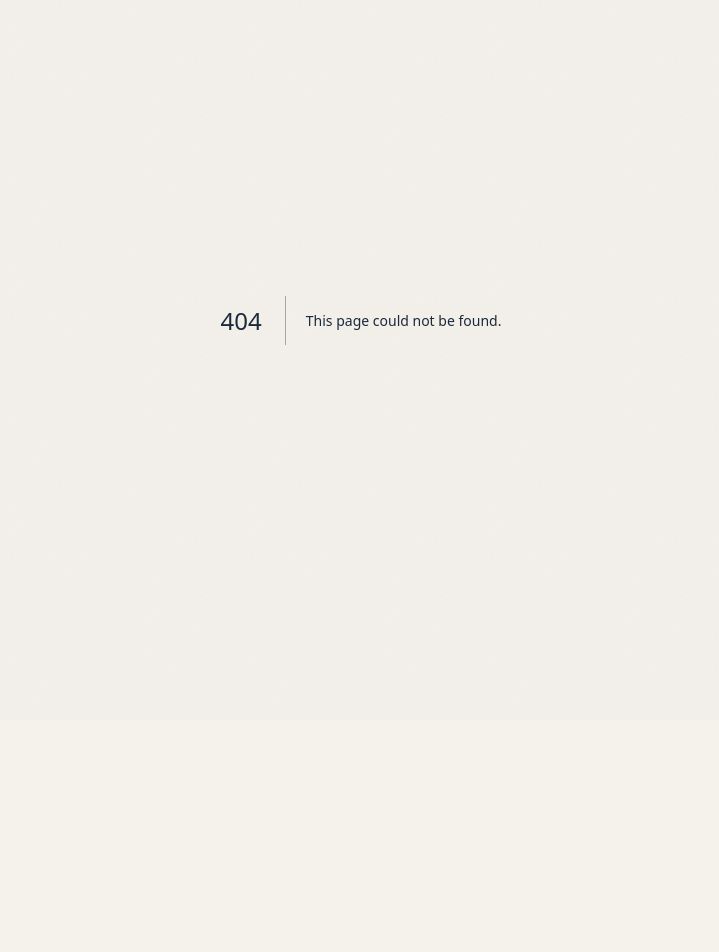
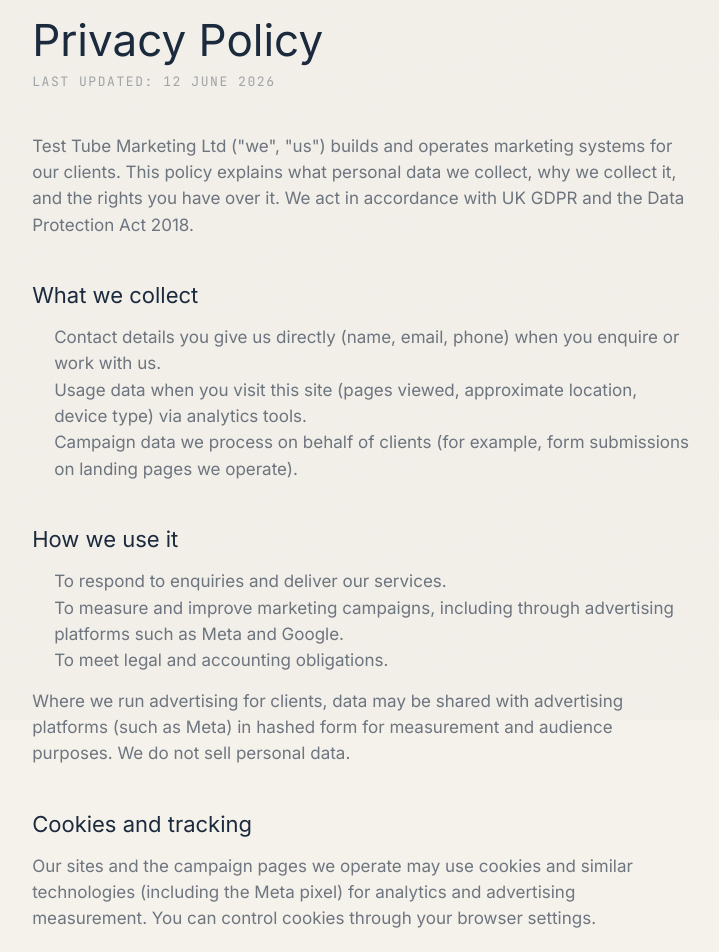
Before and after one commit to bigfish777-dog/testtubemarketing.com, a Next.js app: page /privacy in a window 1280 px wide. Before the commit this address had no page. Shown: the part 80-1032 px from the top of the page, without its empty margins (279-998 px from the left). Before the commit the page ends 800 px from the top, so only its background shows below. Built offline with nearby package versions, Linux system fonts and the light colour scheme.

Commit message:
Add privacy policy page at /privacy
Co-Authored-By: Claude Fable 5 <noreply@anthropic.com>

```diff
--- /dev/null
+++ b/src/app/privacy/page.tsx
@@ -0,0 +1,99 @@
+import type { Metadata } from "next";
+import Link from "next/link";
+
+export const metadata: Metadata = {
+  title: "Privacy Policy — Test Tube Marketing",
+  description: "How Test Tube Marketing collects, uses and protects personal data.",
+};
+
+const S = {
+  wrap: {
+    maxWidth: 760,
+    margin: "0 auto",
+    padding: "clamp(40px, 8vw, 96px) var(--pad)",
+  } as React.CSSProperties,
+  h1: { fontSize: "clamp(32px, 5vw, 44px)", lineHeight: 1.1, marginBottom: 8 } as React.CSSProperties,
+  updated: {
+    fontFamily: "var(--font-jetbrains), monospace",
+    fontSize: 13,
+    color: "var(--ink-faint)",
+    textTransform: "uppercase" as const,
+    letterSpacing: "0.12em",
+    marginBottom: 40,
+  } as React.CSSProperties,
+  h2: { fontSize: 22, marginTop: 40, marginBottom: 12 } as React.CSSProperties,
+  p: { color: "var(--ink-soft)", marginBottom: 14 } as React.CSSProperties,
+  ul: { color: "var(--ink-soft)", paddingLeft: 22, marginBottom: 14 } as React.CSSProperties,
+};
+
+export default function PrivacyPolicy() {
+  return (
+    <main style={S.wrap}>
+      <h1 style={S.h1}>Privacy Policy</h1>
+      <p style={S.updated}>Last updated: 12 June 2026</p>
+
+      <p style={S.p}>
+        Test Tube Marketing Ltd (&quot;we&quot;, &quot;us&quot;) builds and operates marketing systems
+        for our clients. This policy explains what personal data we collect, why we collect it,
+        and the rights you have over it. We act in accordance with UK GDPR and the Data
+        Protection Act 2018.
+      </p>
+
+      <h2 style={S.h2}>What we collect</h2>
+      <ul style={S.ul}>
+        <li>Contact details you give us directly (name, email, phone) when you enquire or work with us.</li>
+        <li>Usage data when you visit this site (pages viewed, approximate location, device type) via analytics tools.</li>
+        <li>Campaign data we process on behalf of clients (for example, form submissions on landing pages we operate).</li>
+      </ul>
+
+      <h2 style={S.h2}>How we use it</h2>
+      <ul style={S.ul}>
+        <li>To respond to enquiries and deliver our services.</li>
+        <li>To measure and improve marketing campaigns, including through advertising platforms such as Meta and Google.</li>
+        <li>To meet legal and accounting obligations.</li>
+      </ul>
+      <p style={S.p}>
+        Where we run advertising for clients, data may be shared with advertising platforms
+        (such as Meta) in hashed form for measurement and audience purposes. We do not sell
+        personal data.
+      </p>
+
+      <h2 style={S.h2}>Cookies and tracking</h2>
+      <p style={S.p}>
+        Our sites and the campaign pages we operate may use cookies and similar technologies
+        (including the Meta pixel) for analytics and advertising measurement. You can control
+        cookies through your browser settings.
+      </p>
+
+      <h2 style={S.h2}>Who we share data with</h2>
+      <ul style={S.ul}>
+        <li>Service providers that host and power our systems (for example Vercel, our hosting provider).</li>
+        <li>Advertising and analytics platforms, as described above.</li>
+        <li>Our clients, where we process data on their behalf as part of a campaign they own.</li>
+      </ul>
+
+      <h2 style={S.h2}>How long we keep it</h2>
+      <p style={S.p}>
+        We keep personal data only as long as needed for the purposes above, then delete or
+        anonymise it. Campaign data retention is governed by our agreements with each client.
+      </p>
+
+      <h2 style={S.h2}>Your rights</h2>
+      <p style={S.p}>
+        You can ask us to access, correct, delete, or stop processing your personal data at any
+        time. You also have the right to complain to the Information Commissioner&apos;s Office
+        (ico.org.uk).
+      </p>
+
+      <h2 style={S.h2}>Contact</h2>
+      <p style={S.p}>
+        For anything related to your data, email{" "}
+        <a href="mailto:bigfish@testtubemarketing.com">bigfish@testtubemarketing.com</a>.
+      </p>
+
+      <p style={S.p}>
+        <Link href="/">Back to testtubemarketing.com</Link>
+      </p>
+    </main>
+  );
+}
```
